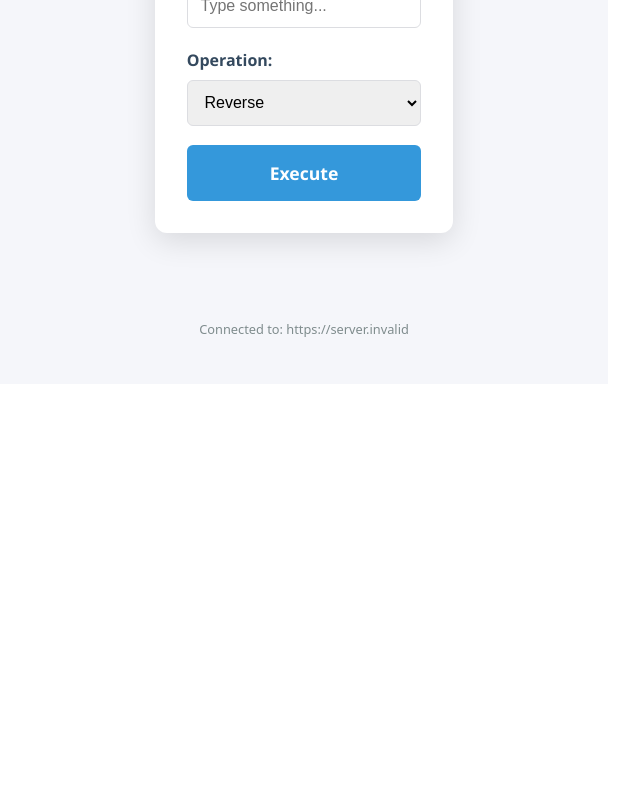
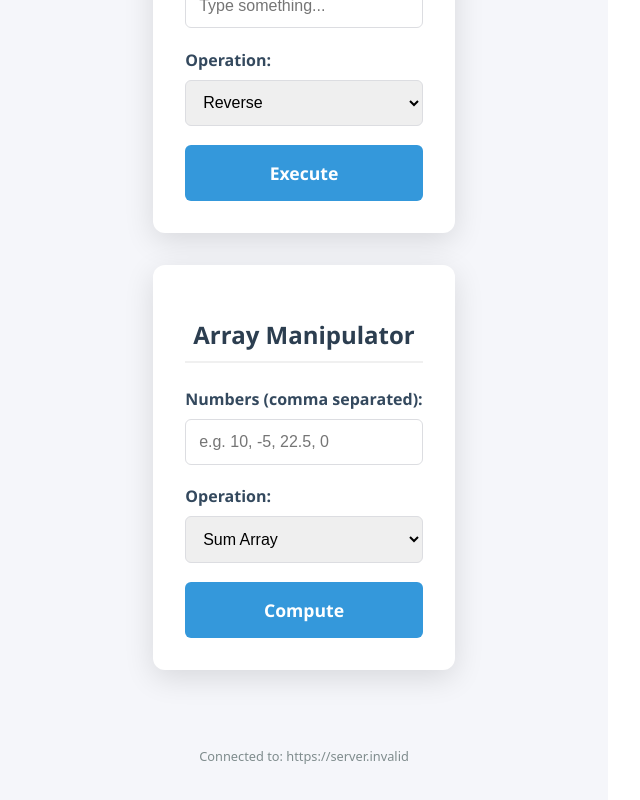
Before and after one commit to woweeclapper/String_Manipulation, a React (Vite) app in the folder client/: page / in a window 1280 px wide. Shown: the part 416-1216 px from the top of the page, without its empty margins (0-640 px from the left). Before the commit the page ends 800 px from the top, so only its background shows below. Built offline with nearby package versions, Linux system fonts and the light colour scheme; no server answers.

Commit message:
Add ArrayPanel component and integrate with App; include styling for array operations

```diff
--- a/client/src/App.jsx
+++ b/client/src/App.jsx
@@ -1,6 +1,10 @@
 import StringPanel from "./features/StringOperations/StringPanel";
+import ArrayPanel from "./features/ArrayOperations/ArrayPanel";
 import "./App.css"; // Global layout styles
 
+{
+  /*TODO: Styling and Layout post implmentation */
+}
 function App() {
   return (
     <div className="app-container">
@@ -12,8 +16,7 @@ function App() {
       <main>
         {/*where components are Hooked Up */}
         <StringPanel />
-
-        {/* Add <ArrayPanel /> here */}
+        <ArrayPanel />
       </main>
 
       <footer className="app-footer">
--- a/client/src/features/ArrayOperations/ArrayPanel.css
+++ b/client/src/features/ArrayOperations/ArrayPanel.css
@@ -0,0 +1,10 @@
+/* Add this to your existing ArrayPanel.css */
+.array-card .highlight {
+  font-family: "Courier New", Courier, monospace;
+  background: #2d3436;
+  color: #55efc4;
+  padding: 1rem;
+  border-radius: 4px;
+  overflow-x: auto;
+  text-align: left;
+}
--- a/client/src/features/ArrayOperations/ArrayPanel.jsx
+++ b/client/src/features/ArrayOperations/ArrayPanel.jsx
@@ -0,0 +1,126 @@
+import { useState } from "react";
+import { postData } from "../../api/apiClient";
+import "./ArrayPanel.css";
+
+const ArrayPanel = () => {
+  const [rawInput, setRawInput] = useState("");
+  const [operation, setOperation] = useState("sum");
+  const [sortDirection, setSortDirection] = useState("ascending");
+  const [sepType, setSepType] = useState("parity");
+
+  const [result, setResult] = useState(null);
+  const [error, setError] = useState(null);
+  const [isLoading, setIsLoading] = useState(false);
+
+  // Helper to turn "1, 2, 3" into [1, 2, 3]
+  const parseInput = (str) => {
+    return str
+      .split(",")
+      .map((num) => num.trim())
+      .filter((num) => num !== "" && !isNaN(num))
+      .map(Number);
+  };
+
+  const handleSubmit = async (e) => {
+    e.preventDefault();
+    setIsLoading(true);
+    setError(null);
+    setResult(null);
+
+    const numbersList = parseInput(rawInput);
+
+    if (numbersList.length === 0) {
+      setError("Please enter at least one valid number.");
+      setIsLoading(false);
+      return;
+    }
+
+    try {
+      let endpoint = `/array/${operation}`;
+      let payload = { numbersList };
+
+      // Append extra DTO fields based on operation
+      if (operation === "sort") payload.orderType = sortDirection;
+      if (operation === "separation") payload.separationType = sepType;
+
+      const data = await postData(endpoint, payload);
+      setResult(data);
+    } catch (err) {
+      setError(err.message);
+    } finally {
+      setIsLoading(false);
+    }
+  };
+
+  return (
+    <div className="operation-card array-card">
+      <h2>Array Manipulator</h2>
+      <form onSubmit={handleSubmit}>
+        <div className="input-group">
+          <label>Numbers (comma separated):</label>
+          <input
+            type="text"
+            value={rawInput}
+            onChange={(e) => setRawInput(e.target.value)}
+            placeholder="e.g. 10, -5, 22.5, 0"
+            required
+          />
+        </div>
+
+        <div className="input-group">
+          <label>Operation:</label>
+          <select
+            value={operation}
+            onChange={(e) => setOperation(e.target.value)}
+          >
+            <option value="sum">Sum Array</option>
+            <option value="sort">Sort Array</option>
+            <option value="separation">Separate Array</option>
+          </select>
+        </div>
+
+        {/* Dynamic Options based on Backend DTOs */}
+        {operation === "sort" && (
+          <div className="input-group">
+            <label>Order:</label>
+            <select
+              value={sortDirection}
+              onChange={(e) => setSortDirection(e.target.value)}
+            >
+              <option value="ascending">Ascending</option>
+              <option value="descending">Descending</option>
+            </select>
+          </div>
+        )}
+        {/* TODO: Take a look that separation because the fetch is not working correctly*/}
+        {operation === "separation" && (
+          <div className="input-group">
+            <label>Criteria:</label>
+            <select
+              value={sepType}
+              onChange={(e) => setSepType(e.target.value)}
+            >
+              <option value="parity">Parity (Even/Odd)</option>
+              <option value="sign">Sign (+/-)</option>
+            </select>
+          </div>
+        )}
+
+        <button type="submit" disabled={isLoading}>
+          {isLoading ? "Calculating..." : "Compute"}
+        </button>
+      </form>
+
+      {error && <div className="error-banner">{error}</div>}
+
+      {result && (
+        <div className="result-area">
+          <h3>Result:</h3>
+          <pre className="highlight">{JSON.stringify(result, null, 2)}</pre>
+        </div>
+      )}
+    </div>
+  );
+};
+
+export default ArrayPanel;
```
